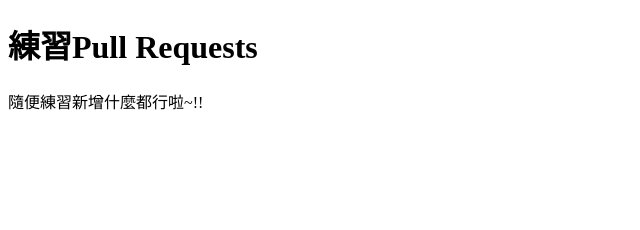
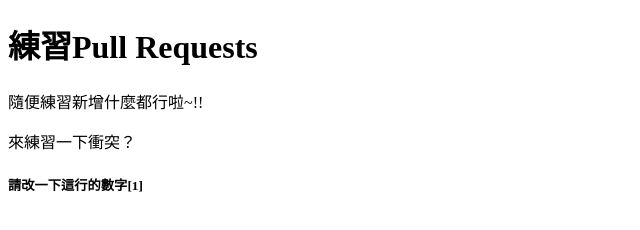
Before and after one commit to Herbalice/029-PRteamwork, a plain HTML site: page index.html in a window 1280 px wide. Shown: the whole page, without its empty margins (0-640 px from the left). Drawn offline with Linux system fonts and the light colour scheme.

Commit message:
test 來練習衝突

```diff
--- a/index.html
+++ b/index.html
@@ -9,6 +9,8 @@
     <body>
         <h1>練習Pull Requests</h1>
         <p>隨便練習新增什麼都行啦~!!</p>
+        <p>來練習一下衝突？</p>
+        <h5>請改一下這行的數字[1]</h5>
         <script src="js/all.js"></script>
     </body>
 </html>
```
Lines whose indentation alone changed are shown as unchanged.
